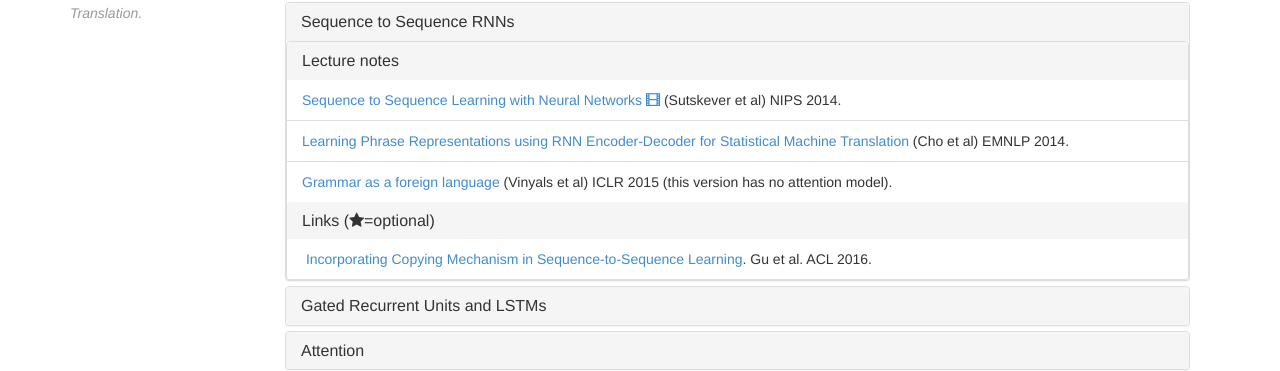
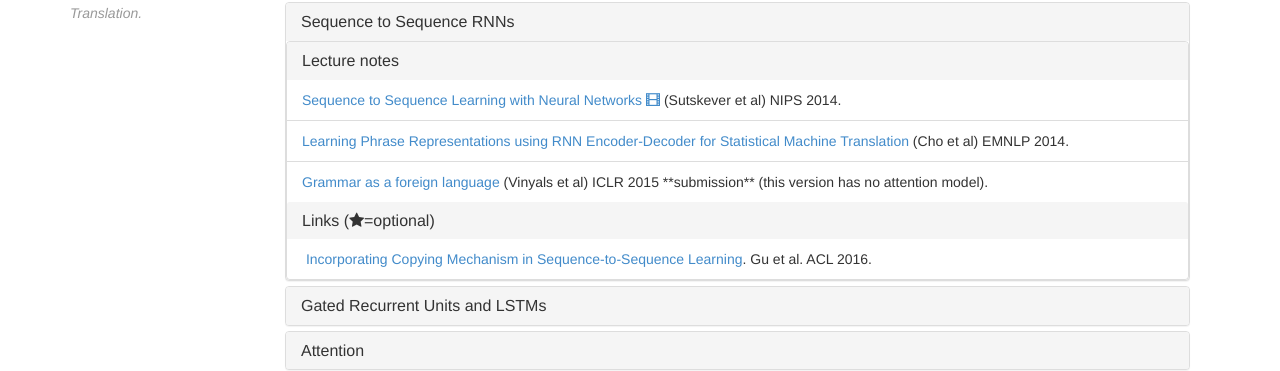
Before and after one commit to anoopsarkar/neuralmt-class, a Jekyll site: the page built from syllabus.md, in a window 1280 px wide and 964 px high. Shown: the part 319-690 px from the top of the window. Built offline with Jekyll 4.4.1, drawn with Linux system fonts in a browser that asks for light colours; nearby versions of some CDN libraries.

Commit message:
fixed citation of Vinyals 2015 papers

```diff
--- a/_data/syllabus.yaml
+++ b/_data/syllabus.yaml
@@ -117,7 +117,7 @@
     - author: "Vinyals et al"
       title: "Grammar as a foreign language"
       url: "http://static.googleusercontent.com/media/research.google.com/en//pubs/archive/43799.pdf"
-      citation: "ICLR 2015 (this version has no attention model)"
+      citation: "ICLR 2015 **submission** (this version has no attention model)"
   links:
     - author: "Gu et al"
       title: "Incorporating Copying Mechanism in Sequence-to-Sequence Learning"
```
